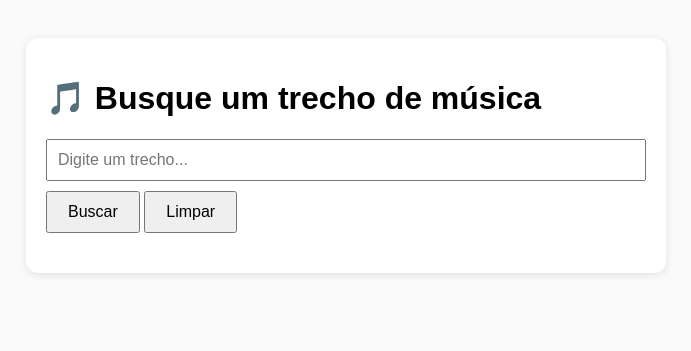
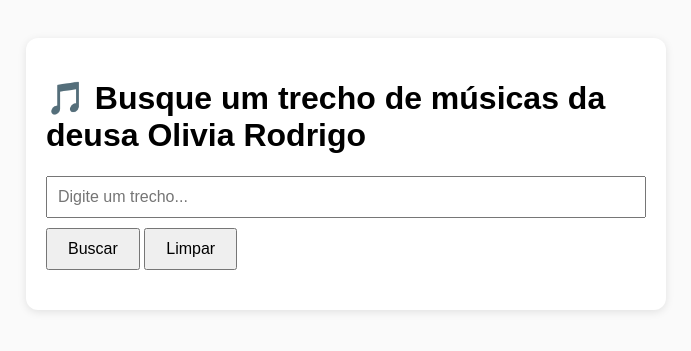
Before and after one commit to wpbourscheid/Trechos_Olivia_Rodrigo, a Flask app: page / in a window 1280 px wide. Shown: the top 351 px of the page, without its empty margins (294-985 px from the left). Run offline with Flask 3, Linux system fonts and the light colour scheme.

Commit message:
style: :lipstick: Identificação de artista na página inicial
Deusa Olivia Rodrigo Maravilhosa Linda Gostosa

```diff
--- a/frontend/templates/index.html
+++ b/frontend/templates/index.html
@@ -7,7 +7,7 @@
 </head>
 <body>
   <div class="container">
-    <h1>🎵 Busque um trecho de música</h1>
+    <h1>🎵 Busque um trecho de músicas da deusa Olivia Rodrigo</h1>
     <input type="text" id="trecho" placeholder="Digite um trecho..." />
     <button onclick="buscar()">Buscar</button>
     <button onclick="limpar()">Limpar</button>
```
